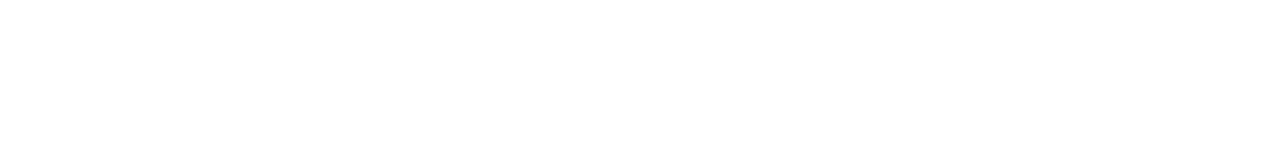
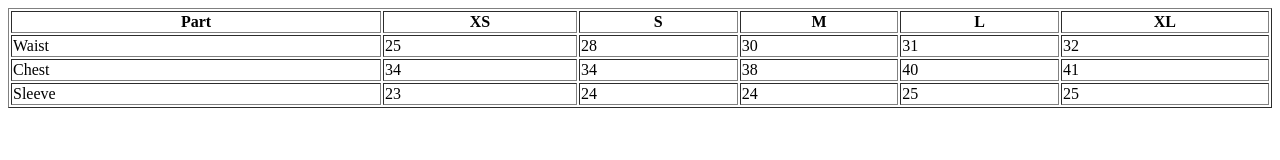
Before and after one commit to acciojob/myntra-size-chart-notneerajsah, a website: page main.html in a window 1280 px wide. Drawn offline with Linux system fonts and the light colour scheme.

Commit message:
created a submission

```diff
--- a/main.html
+++ b/main.html
@@ -8,6 +8,43 @@
 
 <body>
 	<!-- the entire body must be written by student -->
+	<table width=100% border="1">
+		<thead>
+			<th>Part</th>
+			<th>XS</th>
+			<th>S</th>
+			<th>M</th>
+			<th>L</th>
+			<th>XL</th>
+		</thead>
+		<tbody>
+			<tr>
+				<td>Waist</td>
+				<td>25</td>
+				<td>28</td>
+				<td>30</td>
+				<td>31</td>
+				<td>32</td>
+			</tr>
+			<tr>
+				<td>Chest</td>
+				<td>34</td>
+				<td>34</td>
+				<td>38</td>
+				<td>40</td>
+				<td>41</td>
+			</tr>
+			<tr>
+				<td>Sleeve</td>
+				<td>23</td>
+				<td>24</td>
+				<td>24</td>
+				<td>25</td>
+				<td>25</td>
+			</tr>
+
+		</tbody>
+	</table>
     <script type="text/javascript" src="./script.js">
 </script>
 
```
